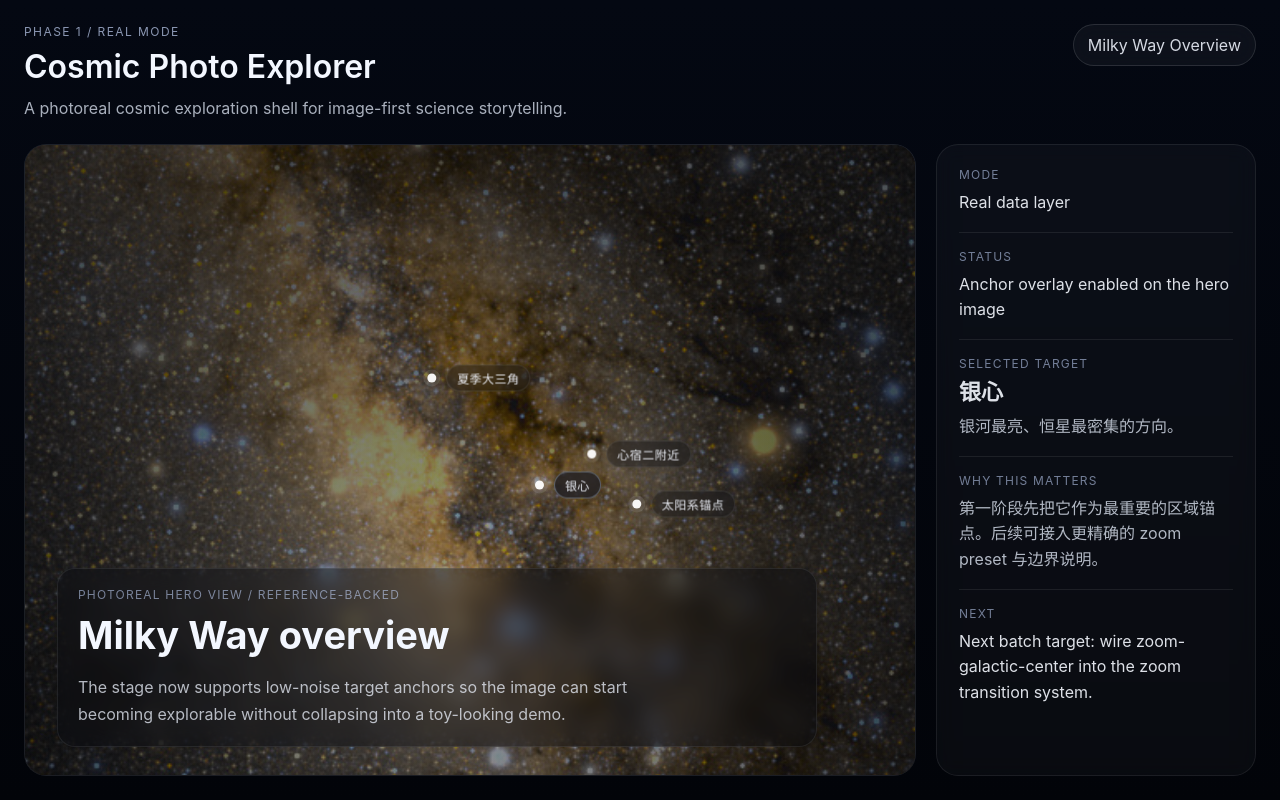
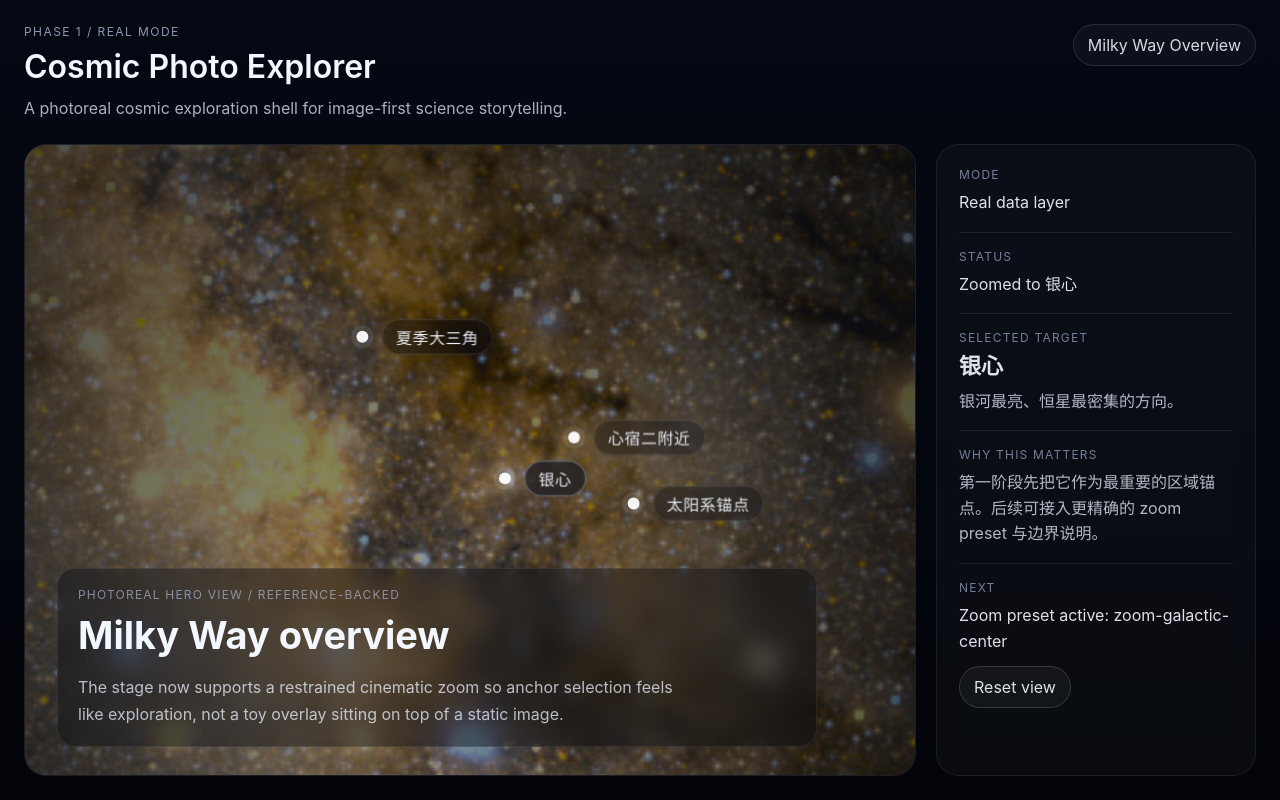
Before and after one commit to MasaHaruLab/cosmic-photo-explorer, a website built with Vite: page app/index.html in a window 1280 px wide. Both pictures are taken after a click on the button "银心". Built offline with nearby package versions, Linux system fonts and the light colour scheme.

Commit message:
feat: add cinematic target zoom transition

```diff
--- a/app/src/main.js
+++ b/app/src/main.js
@@ -1,6 +1,13 @@
 import './style.css'
 
 const anchorsUrl = '/data/anchors/phase1.json'
+
+const zoomPresets = {
+  'galactic-center': { scale: 1.85, x: 0.61, y: 0.54 },
+  'summer-triangle': { scale: 1.6, x: 0.51, y: 0.37 },
+  'solar-system-anchor': { scale: 1.45, x: 0.74, y: 0.57 },
+  'antares-region': { scale: 1.72, x: 0.69, y: 0.49 },
+}
 
 const app = document.querySelector('#app')
 
@@ -18,6 +25,7 @@ app.innerHTML = `
     <main class="stage-wrap">
       <section class="stage">
         <div class="hero-view">
+          <div class="hero-scene" data-hero-scene data-zoom-state="overview">
             <img
               class="hero-image"
               src="/hero/reference-superlinear-gaia.jpg"
@@ -25,12 +33,13 @@ app.innerHTML = `
             />
             <div class="hero-overlay"></div>
             <div class="anchor-layer" data-anchor-layer></div>
+          </div>
           <div class="hero-caption">
             <div class="hero-kicker">Photoreal hero view / reference-backed</div>
             <h2>Milky Way overview</h2>
             <p>
-              The stage now supports low-noise target anchors so the image can start becoming explorable
-              without collapsing into a toy-looking demo.
+              The stage now supports a restrained cinematic zoom so anchor selection feels like exploration,
+              not a toy overlay sitting on top of a static image.
             </p>
           </div>
         </div>
@@ -43,7 +52,7 @@ app.innerHTML = `
         </div>
         <div class="panel-section">
           <div class="panel-label">Status</div>
-          <div class="panel-value">Anchor overlay enabled on the hero image</div>
+          <div class="panel-value" data-panel-status>Overview mode</div>
         </div>
         <div class="panel-section">
           <div class="panel-label">Selected target</div>
@@ -58,7 +67,10 @@ app.innerHTML = `
         </div>
         <div class="panel-section">
           <div class="panel-label">Next</div>
-          <div class="panel-value" data-panel-next>Click a target. Next batch will turn selection into cinematic zoom.</div>
+          <div class="panel-value" data-panel-next>Click a target to begin the first cinematic zoom pass.</div>
+          <div class="panel-actions">
+            <button class="ghost-button" type="button" data-reset-view>Reset view</button>
+          </div>
         </div>
       </aside>
     </main>
@@ -66,24 +78,53 @@ app.innerHTML = `
 `
 
 const layer = document.querySelector('[data-anchor-layer]')
+const heroScene = document.querySelector('[data-hero-scene]')
+const panelStatus = document.querySelector('[data-panel-status]')
 const panelTitle = document.querySelector('[data-panel-title]')
 const panelSummary = document.querySelector('[data-panel-summary]')
 const panelDetails = document.querySelector('[data-panel-details]')
 const panelNext = document.querySelector('[data-panel-next]')
+const resetButton = document.querySelector('[data-reset-view]')
 
 let selectedId = null
 let anchors = []
+
+function getZoomPreset(anchor) {
+  return zoomPresets[anchor.id] ?? {
+    scale: 1.55,
+    x: anchor.position.x,
+    y: anchor.position.y,
+  }
+}
+
+function applyOverview() {
+  heroScene.dataset.zoomState = 'overview'
+  heroScene.style.setProperty('--zoom-scale', '1.015')
+  heroScene.style.setProperty('--focus-x', '0.5')
+  heroScene.style.setProperty('--focus-y', '0.5')
+  panelStatus.textContent = 'Overview mode'
+  panelNext.textContent = 'Click a target to begin the first cinematic zoom pass.'
+}
+
+function applyZoom(anchor) {
+  const preset = getZoomPreset(anchor)
+  heroScene.dataset.zoomState = 'zoomed'
+  heroScene.style.setProperty('--zoom-scale', String(preset.scale))
+  heroScene.style.setProperty('--focus-x', String(preset.x))
+  heroScene.style.setProperty('--focus-y', String(preset.y))
+  panelStatus.textContent = `Zoomed to ${anchor.label}`
+  panelNext.textContent = anchor.zoomPresetId
+    ? `Zoom preset active: ${anchor.zoomPresetId}`
+    : 'Using a first-pass inferred zoom preset from anchor position.'
+}
 
 function renderPanel(anchor) {
   panelTitle.textContent = anchor.label
   panelSummary.textContent = anchor.summary
   panelDetails.textContent = anchor.details
-  panelNext.textContent = anchor.zoomPresetId
-    ? `Next batch target: wire ${anchor.zoomPresetId} into the zoom transition system.`
-    : 'Next batch target: define a cinematic zoom path for this anchor.'
 }
 
-function selectAnchor(anchorId) {
+function selectAnchor(anchorId, options = { applyCinematicZoom: true }) {
   selectedId = anchorId
   const anchor = anchors.find((item) => item.id === anchorId)
   if (!anchor) return
@@ -93,6 +134,10 @@ function selectAnchor(anchorId) {
   }
 
   renderPanel(anchor)
+
+  if (options.applyCinematicZoom) {
+    applyZoom(anchor)
+  }
 }
 
 function renderAnchors() {
@@ -122,14 +167,26 @@ function renderAnchors() {
 }
 
 async function init() {
+  applyOverview()
   const response = await fetch(anchorsUrl)
   anchors = await response.json()
   selectedId = anchors[0]?.id ?? null
   renderAnchors()
-  if (selectedId) selectAnchor(selectedId)
+  if (selectedId) {
+    selectAnchor(selectedId, { applyCinematicZoom: false })
+  }
 }
 
+resetButton.addEventListener('click', () => {
+  applyOverview()
+  if (selectedId) {
+    const anchor = anchors.find((item) => item.id === selectedId)
+    if (anchor) renderPanel(anchor)
+  }
+})
+
 init().catch((error) => {
+  panelStatus.textContent = 'Error state'
   panelTitle.textContent = 'Anchor load failed'
   panelSummary.textContent = 'Could not load phase-1 anchor metadata.'
   panelDetails.textContent = String(error)
--- a/app/src/style.css
+++ b/app/src/style.css
@@ -105,6 +105,23 @@ h1 {
   background: #020409;
 }
 
+.hero-scene {
+  --zoom-scale: 1.015;
+  --focus-x: 0.5;
+  --focus-y: 0.5;
+  position: absolute;
+  inset: 0;
+}
+
+.hero-image,
+.hero-overlay,
+.anchor-layer {
+  transition:
+    transform 1600ms cubic-bezier(0.22, 1, 0.36, 1),
+    opacity 420ms ease;
+  transform-origin: calc(var(--focus-x) * 100%) calc(var(--focus-y) * 100%);
+}
+
 .hero-image {
   position: absolute;
   inset: 0;
@@ -113,7 +130,7 @@ h1 {
   object-fit: cover;
   object-position: center;
   filter: saturate(0.98) contrast(1.02) brightness(0.92);
-  transform: scale(1.015);
+  transform: scale(var(--zoom-scale));
 }
 
 .hero-overlay {
@@ -122,12 +139,28 @@ h1 {
   background:
     linear-gradient(180deg, rgba(3, 5, 10, 0.18) 0%, rgba(3, 5, 10, 0.28) 100%),
     radial-gradient(circle at 50% 78%, rgba(2, 4, 9, 0.08), rgba(2, 4, 9, 0.58) 72%);
+  transform:
+    translate(
+      calc((0.5 - var(--focus-x)) * 18%),
+      calc((0.5 - var(--focus-y)) * 18%)
+    )
+    scale(calc(1 + (var(--zoom-scale) - 1) * 0.22));
 }
 
 .anchor-layer {
   position: absolute;
   inset: 0;
   z-index: 1;
+  transform:
+    translate(
+      calc((0.5 - var(--focus-x)) * 26%),
+      calc((0.5 - var(--focus-y)) * 26%)
+    )
+    scale(calc(1 + (var(--zoom-scale) - 1) * 0.38));
+}
+
+.hero-scene[data-zoom-state='zoomed'] .hero-caption {
+  opacity: 0.92;
 }
 
 .anchor-hotspot {
@@ -257,6 +290,26 @@ h2 {
   color: rgba(233, 241, 255, 0.75);
 }
 
+.panel-actions {
+  margin-top: 12px;
+}
+
+.ghost-button {
+  border: 1px solid rgba(255, 255, 255, 0.14);
+  background: rgba(255, 255, 255, 0.04);
+  color: rgba(244, 248, 255, 0.9);
+  border-radius: 999px;
+  padding: 10px 14px;
+  cursor: pointer;
+  transition: background 180ms ease, border-color 180ms ease, transform 180ms ease;
+}
+
+.ghost-button:hover {
+  background: rgba(255, 255, 255, 0.08);
+  border-color: rgba(210, 224, 255, 0.3);
+  transform: translateY(-1px);
+}
+
 @media (max-width: 960px) {
   .stage-wrap {
     grid-template-columns: 1fr;
```
Also changed, not shown: HANDOFF.md (+8 -8 lines), .agent/current_batch.example.json. Lines whose indentation alone changed are shown as unchanged.
